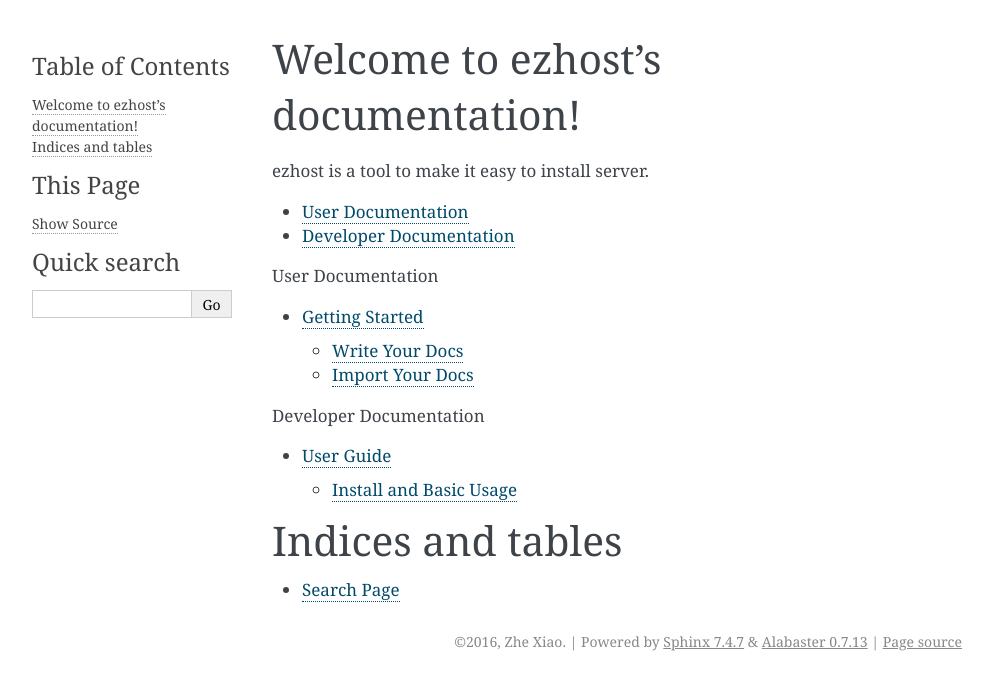
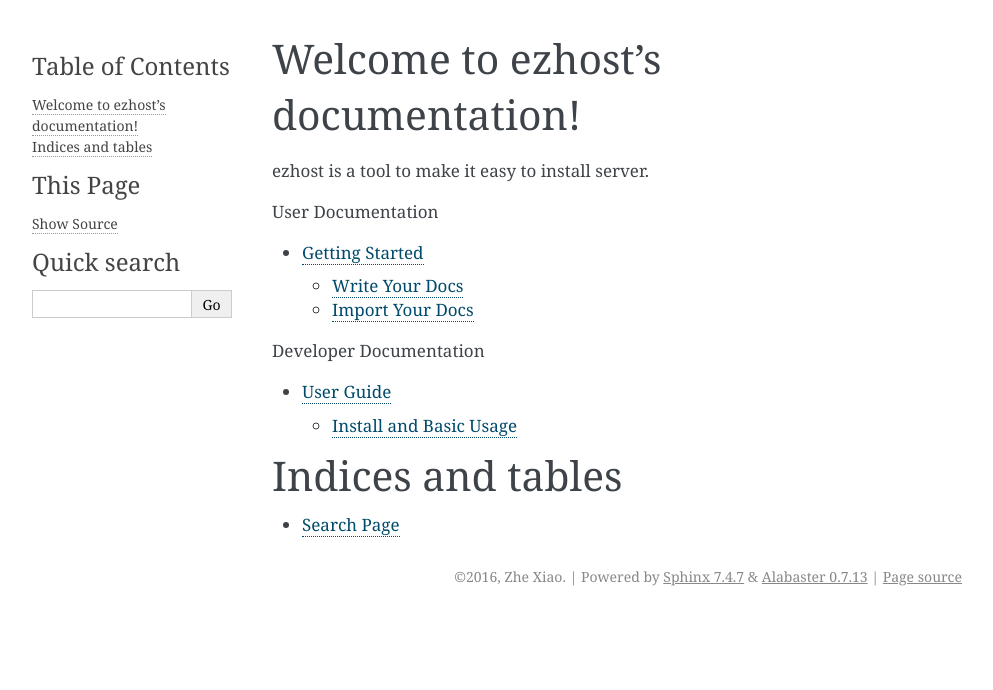
Before and after one commit to zhexiao/ezhost, a Sphinx documentation site: the page built from docs/index.rst, in a window 1280 px wide. Shown: the top 690 px of the page, without its empty margins (148-1141 px from the left). Built offline with Sphinx 7.4.7, drawn with Linux system fonts in a browser that asks for light colours; pages that are not in the unit, such as notebooks, are missing from menus.

Commit message:
Update index.rst

```diff
--- a/docs/index.rst
+++ b/docs/index.rst
@@ -2,10 +2,6 @@
 ==================================
 
 ezhost is a tool to make it easy to install server.
-
-
-* :ref:`user-docs`
-* :ref:`developer-docs`
 
 .. _user-docs:
 
```
